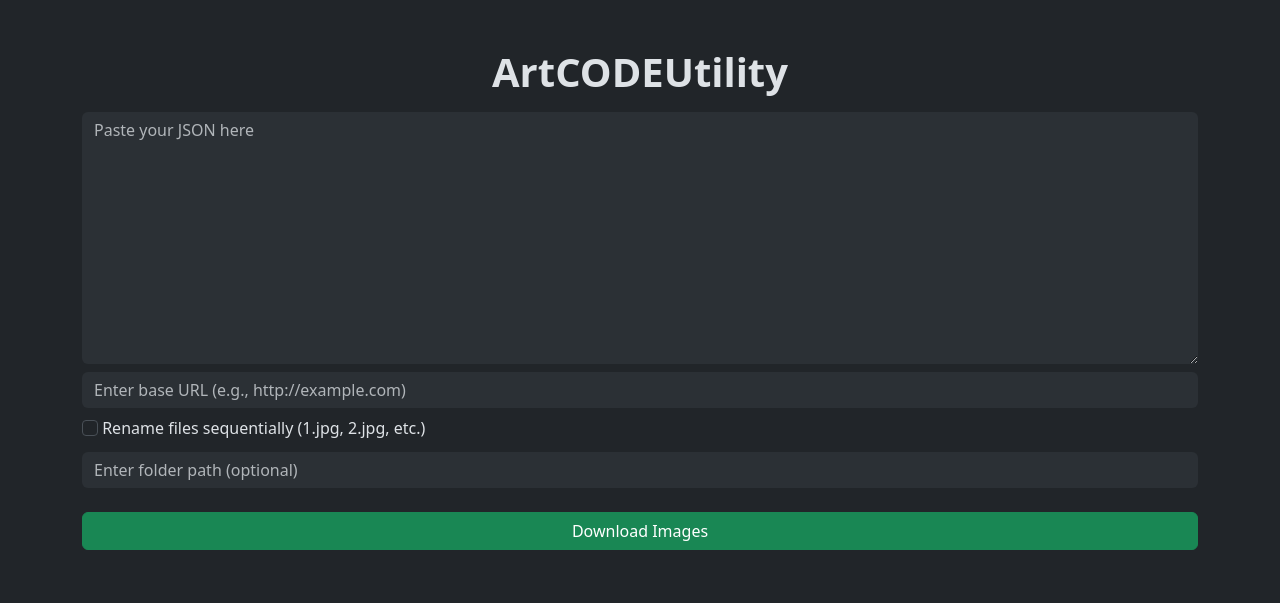
After one commit to HirotakaDango/ArtCODEUtility, a PHP site: page /json_execute.php in a window 1280 px wide. The commit adds this page. Shown: the top 603 px of the page. Run offline with PHP 8.4, Linux system fonts and the light colour scheme.

Commit message:
Add files via upload

```diff
--- /dev/null
+++ b/json_execute.php
@@ -0,0 +1,161 @@
+<?php
+// Function to download an image from a URL and return its size
+function download_image($image_url, $save_to) {
+  $image_data = file_get_contents($image_url);
+  if ($image_data === FALSE) {
+    return [false, 0];
+  }
+
+  $result = file_put_contents($save_to, $image_data);
+  if ($result === FALSE) {
+    return [false, 0];
+  }
+
+  $image_size = filesize($save_to);
+  $image_size_kb = round($image_size / 1024, 2);
+
+  return [true, $image_size_kb];
+}
+
+// Function to rename a file based on the order
+function rename_file($file_path, $order) {
+  $directory = dirname($file_path);
+  $extension = pathinfo($file_path, PATHINFO_EXTENSION);
+  $new_name = $directory . DIRECTORY_SEPARATOR . "image_$order.$extension";
+
+  if (rename($file_path, $new_name)) {
+    return $new_name;
+  } else {
+    return $file_path;
+  }
+}
+
+// Handle the form submission for downloading images
+if ($_SERVER['REQUEST_METHOD'] === 'POST' && isset($_POST['json']) && isset($_POST['weburl'])) {
+  $json = $_POST['json'];
+  $weburl = $_POST['weburl'];
+  $rename = isset($_POST['rename']) ? true : false; // Check if rename is selected
+  $folder = isset($_POST['folder']) ? $_POST['folder'] : ''; // Get folder path
+
+  // Decode JSON input
+  $data = json_decode($json, true);
+
+  if (json_last_error() === JSON_ERROR_NONE && isset($data['image']) && isset($data['image_child'])) {
+    // Extract file paths from JSON
+    $image = $data['image'];
+    $image_child = $data['image_child'];
+
+    // Initialize output array
+    $output = [];
+
+    // Create folder if specified
+    if ($folder && !file_exists($folder)) {
+      if (!mkdir($folder, 0755, true)) {
+        echo json_encode(['error' => "Unable to create directory $folder."]);
+        exit;
+      }
+    }
+
+    // Download and process the main image
+    $image_url = $weburl . $image;
+    $filename = basename($image_url);
+    $save_to = $folder ? $folder . DIRECTORY_SEPARATOR . $filename : $filename;
+
+    list($success, $size_kb) = download_image($image_url, $save_to);
+    if ($success) {
+      $output[] = "Successfully downloaded: <a href='$save_to' target='_blank'>$save_to</a> (Size: " . number_format($size_kb, 2) . " KB)";
+      if ($rename) {
+        $new_file_path = rename_file($save_to, 1);
+        $output[] = "Renamed to: <a href='$new_file_path' target='_blank'>$new_file_path</a>";
+      }
+    } else {
+      $output[] = "Failed to download: $image_url";
+    }
+
+    // Download and process child images
+    $counter = 2;
+    foreach ($image_child as $child_image) {
+      $child_url = $weburl . $child_image;
+      $child_filename = basename($child_url);
+      $save_to = $folder ? $folder . DIRECTORY_SEPARATOR . $child_filename : $child_filename;
+
+      list($success, $size_kb) = download_image($child_url, $save_to);
+      if ($success) {
+        $output[] = "Successfully downloaded: <a href='$save_to' target='_blank'>$save_to</a> (Size: " . number_format($size_kb, 2) . " KB)";
+        if ($rename) {
+          $new_file_path = rename_file($save_to, $counter);
+          $output[] = "Renamed to: <a href='$new_file_path' target='_blank'>$new_file_path</a>";
+        }
+        $counter++;
+      } else {
+        $output[] = "Failed to download: $child_url";
+      }
+    }
+
+    // Output the result
+    echo json_encode(['output' => implode("<br>", $output)]);
+    exit;
+  } else {
+    echo json_encode(['error' => 'Invalid JSON or missing keys.']);
+    exit;
+  }
+}
+?>
+
+<!DOCTYPE html>
+<html lang="en" data-bs-theme="dark">
+  <head>
+    <meta charset="UTF-8">
+    <meta name="viewport" content="width=device-width, initial-scale=1.0">
+    <title>ArtCODEUtility</title>
+    <link href="https://cdn.jsdelivr.net/npm/bootstrap@5.3.3/dist/css/bootstrap.min.css" rel="stylesheet" integrity="sha384-QWTKZyjpPEjISv5WaRU9OFeRpok6YctnYmDr5pNlyT2bRjXh0JMhjY6hW+ALEwIH" crossorigin="anonymous">
+    <style>
+      #output {
+        white-space: pre-wrap;
+        font-family: monospace;
+        padding: 15px;
+        margin-top: 20px;
+        word-break: break-word;
+      }
+    </style>
+  </head>
+  <body>
+    <div class="container my-5">
+      <h1 class="fw-bold text-center">ArtCODEUtility</h1>
+      <form id="downloadForm">
+        <textarea name="json" rows="10" cols="50" class="mb-2 mt-3 form-control w-100 rounded border-0 bg-body-tertiary" placeholder='Paste your JSON here' required></textarea>
+        <input type="text" class="mb-2 form-control w-100 rounded border-0 bg-body-tertiary" name="weburl" placeholder="Enter base URL (e.g., http://example.com)" required>
+        <label><input type="checkbox" name="rename" class="mb-3 form-check-input"> Rename files sequentially (1.jpg, 2.jpg, etc.)</label>
+        <input type="text" class="mb-2 form-control w-100 rounded border-0 bg-body-tertiary" name="folder" placeholder="Enter folder path (optional)">
+        <button type="submit" class="btn btn-success small fw-medium w-100 mt-3">Download Images</button>
+      </form>
+
+      <div id="output" class="mt-4"></div>
+    </div>
+
+    <script>
+      document.getElementById('downloadForm').addEventListener('submit', function(e) {
+        e.preventDefault();
+        const formData = new FormData(this);
+        const outputDiv = document.getElementById('output');
+        outputDiv.innerHTML = 'Starting download...';
+
+        fetch('', {
+          method: 'POST',
+          body: formData
+        })
+        .then(response => response.json())
+        .then(data => {
+          if (data.error) {
+            outputDiv.innerHTML = `<span style="color: red;">${data.error}</span>`;
+          } else {
+            outputDiv.innerHTML = data.output;
+          }
+        })
+        .catch(error => {
+          outputDiv.innerHTML = `<span style="color: red;">Error: ${error.message}</span>`;
+        });
+      });
+    </script>
+  </body>
+</html>
```
Also changed, not shown: convert_json_to_command.php (added, +120 -0 lines), index.php (+4 -5 lines), shell_execute.php (added, +169 -0 lines).
